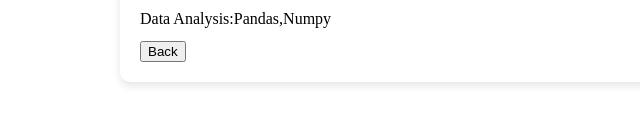
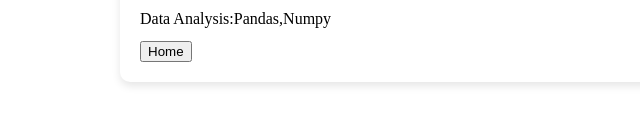
Before and after one commit to sanjaykumar15-byte/portFoli1, a plain HTML site: page index.html in a window 1280 px wide. Both pictures are taken after a click on the button "Skills". Shown: the part 491-616 px from the top of the page, 0-640 px from the left. Drawn offline with Linux system fonts and the light colour scheme; a script that the page names is missing.

Commit message:
Update index.html

```diff
--- a/index.html
+++ b/index.html
@@ -58,7 +58,7 @@
 <p>• Ensured a responsive and optimized frontend for seamless performance across devices.</p>
 <p>• Technologies Used: React.js, JavaScript, HTML, CSS, RESTful APIs.</p>
 
-        <button onclick="showSection('about')">Back</button>
+        <button onclick="showSection('about')">Home</button>
     </section>
 
     <section id="skills" class="hidden">
@@ -71,13 +71,13 @@
 	<p>Machine Learning and AI:Open CV,TensorFlow,DeepLearning.</p>
 	<p>Version Control:VS Code,Git,GitHub.</p>
 	<p>Data Analysis:Pandas,Numpy</P>
-        <button onclick="showSection('about')">Back</button>
+        <button onclick="showSection('about')">Home</button>
     </section>
 
     <section id="experience" class="hidden">
         <h2>Experience</h2>
         <p>Work experience details.</p>
-        <button onclick="showSection('about')">Back</button>
+        <button onclick="showSection('about')">Home</button>
     </section>
 
     <section id="certificates" class="hidden">
@@ -85,7 +85,7 @@
         <p>1.Python certification by Great Learning.</p>
 	<p>1.Problem Solving in Python certification by Great Learning.</p>
 	<p>3.MongoDB certification by Great Learning</p></p>
-        <button onclick="showSection('about')">Back</button>
+        <button onclick="showSection('about')">Home</button>
     </section>
 
     <section id="resume" class="hidden">
@@ -93,7 +93,7 @@
         <p>Download my resume here.</p>
 	<iframe src="sanjay(resume).pdf" width="1000" height="800"></iframe>
 </p>
-        <button onclick="showSection('about')">Back</button>
+        <button onclick="showSection('about')">Home</button>
     </section>
 
     <style>
```
